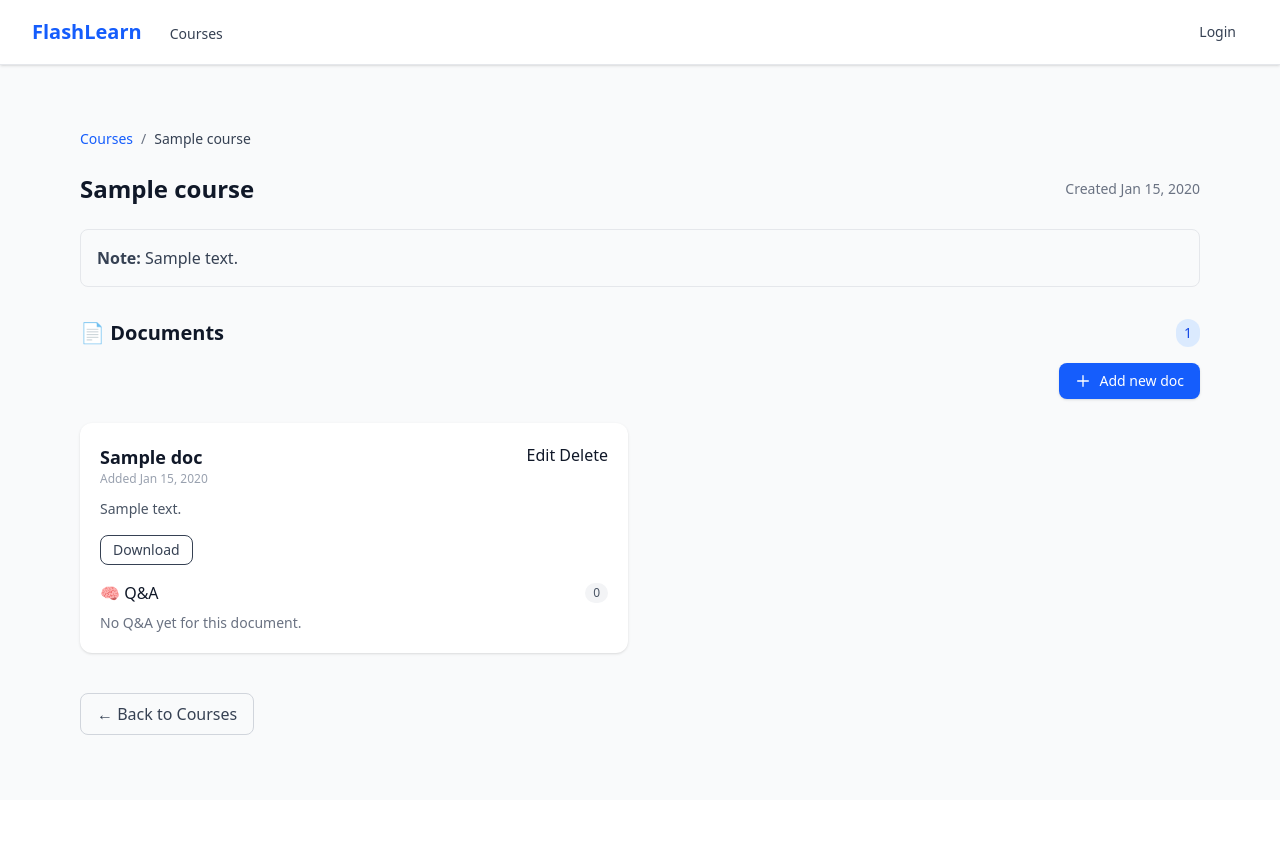
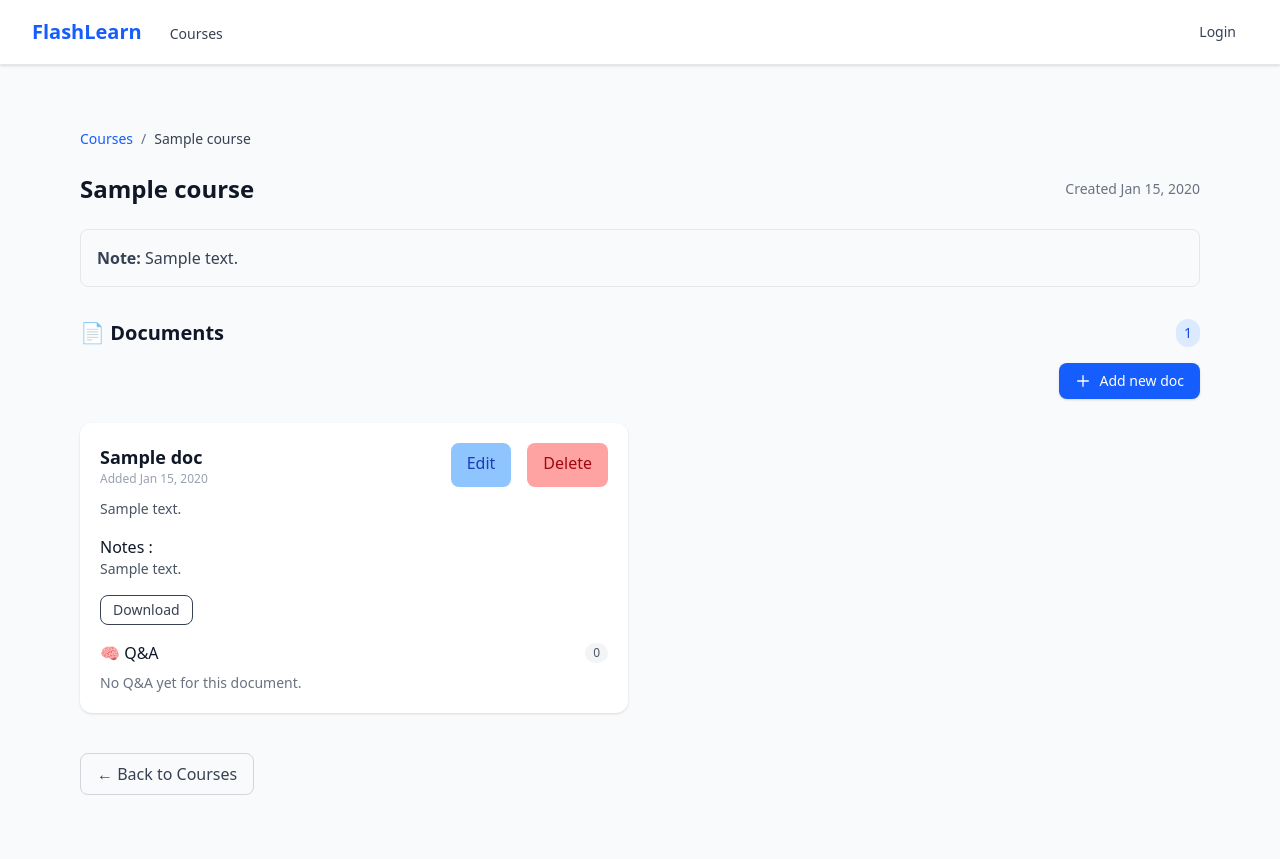
Before and after one commit to eldrianayera/FlashLearn, a Django app: template src/core/templates/core/course_detail_view.html in a window 1280 px wide. Before the commit the page ends 735 px from the top, so only its background shows below. Run offline with Django 3.2, Linux system fonts and the light colour scheme; the template is opened without the code that fills it: most values are stand-ins (such as "Sample title", 1, 10 or a date in 2020); some libraries are stand-ins or nearby versions.

Commit message:
feat: create UI for delete page

```diff
--- a/src/core/models.py
+++ b/src/core/models.py
@@ -30,7 +30,7 @@ class Document(models.Model):
     name = models.CharField(max_length=50)
     created_at = models.DateTimeField(auto_now_add=True)
     document_note = models.TextField(max_length=50, blank=True)
-    summary = models.TextField(max_length=50, null=True, blank=True)
+    summary = models.TextField(max_length=3000, null=True, blank=True)
     course = models.ForeignKey(Course, related_name='documents', on_delete=models.CASCADE)
     file = models.FileField(upload_to='documents/', null=True)
     user = models.ForeignKey(User, on_delete=models.CASCADE, related_name='documents')
--- a/src/core/templates/core/course_detail_view.html
+++ b/src/core/templates/core/course_detail_view.html
@@ -56,16 +56,26 @@
                 <h3 class="text-lg font-semibold text-gray-900">{{ doc.name }}</h3>
                 <p class="text-xs text-gray-400">Added {{ doc.created_at|date:'M d, Y' }}</p>
               </div>
-              <div class="">
-                <a href="{% url 'document-update' doc.id %}">Edit</a>
-                <a href="{% url 'document-delete' doc.id %}">Delete</a>
+              <div class="flex space-x-4">
+                <!-- Edit Link (Pastel Blue) -->
+                <a href="{% url 'document-update' doc.id %}" class="inline-block bg-blue-300 text-blue-800 py-2 px-4 rounded-lg hover:bg-blue-400 focus:outline-none focus:ring-2 focus:ring-blue-300 transition duration-300">Edit</a>
+
+                <!-- Delete Link (Pastel Red) -->
+                <a href="{% url 'document-delete' doc.id %}" class="inline-block bg-red-300 text-red-800 py-2 px-4 rounded-lg hover:bg-red-400 focus:outline-none focus:ring-2 focus:ring-red-300 transition duration-300">Delete</a>
               </div>
             </div>
 
             <!-- Summary / Note -->
-            {% if doc.summary or doc.document_note %}
+            {% if doc.summary %}
               <div class="mb-4">
-                <p class="text-gray-600 text-sm">{{ doc.summary|default:doc.document_note }}</p>
+                <p class="text-gray-600 text-sm">{{ doc.summary }}</p>
+              </div>
+            {% endif %}
+
+            {% if doc.document_note %}
+              <div class="mb-4">
+                <h4>Notes :</h4>
+                <p class="text-gray-600 text-sm">{{ doc.document_note }}</p>
               </div>
             {% endif %}
 
--- a/src/core/views.py
+++ b/src/core/views.py
@@ -108,7 +108,7 @@ class DocumentCreateView(CreateView):
 class DocumentUpdateView(UpdateView):
     model = Document
     template_name = "core/document_form.html"
-    fields = ['name','file']
+    fields = ['name','file','document_note','summary']
 
     def get_success_url(self):
         return reverse("course-detail", args=[self.object.course.slug])
--- a/src/static/output.css
+++ b/src/static/output.css
@@ -7,11 +7,21 @@
       "Segoe UI Emoji", "Segoe UI Symbol", "Noto Color Emoji";
     --font-mono: ui-monospace, SFMono-Regular, Menlo, Monaco, Consolas, "Liberation Mono",
       "Courier New", monospace;
+    --color-red-300: oklch(80.8% 0.114 19.571);
+    --color-red-400: oklch(70.4% 0.191 22.216);
+    --color-red-500: oklch(63.7% 0.237 25.331);
+    --color-red-600: oklch(57.7% 0.245 27.325);
+    --color-red-700: oklch(50.5% 0.213 27.518);
+    --color-red-800: oklch(44.4% 0.177 26.899);
     --color-blue-50: oklch(97% 0.014 254.604);
     --color-blue-100: oklch(93.2% 0.032 255.585);
+    --color-blue-200: oklch(88.2% 0.059 254.128);
+    --color-blue-300: oklch(80.9% 0.105 251.813);
+    --color-blue-400: oklch(70.7% 0.165 254.624);
     --color-blue-500: oklch(62.3% 0.214 259.815);
     --color-blue-600: oklch(54.6% 0.245 262.881);
     --color-blue-700: oklch(48.8% 0.243 264.376);
+    --color-blue-800: oklch(42.4% 0.199 265.638);
     --color-blue-900: oklch(37.9% 0.146 265.522);
     --color-gray-50: oklch(98.5% 0.002 247.839);
     --color-gray-100: oklch(96.7% 0.003 264.542);
@@ -21,9 +31,11 @@
     --color-gray-500: oklch(55.1% 0.027 264.364);
     --color-gray-600: oklch(44.6% 0.03 256.802);
     --color-gray-700: oklch(37.3% 0.034 259.733);
+    --color-gray-800: oklch(27.8% 0.033 256.848);
     --color-gray-900: oklch(21% 0.034 264.665);
     --color-white: #fff;
     --spacing: 0.25rem;
+    --container-sm: 24rem;
     --container-md: 28rem;
     --container-2xl: 42rem;
     --container-6xl: 72rem;
@@ -368,22 +371,12 @@
       margin-inline-end: calc(calc(var(--spacing) * 2) * calc(1 - var(--tw-space-x-reverse)));
     }
   }
-  .divide-y {
+  .space-x-4 {
     :where(& > :not(:last-child)) {
-      --tw-divide-y-reverse: 0;
-      border-bottom-style: var(--tw-border-style);
-      border-top-style: var(--tw-border-style);
-      border-top-width: calc(1px * var(--tw-divide-y-reverse));
-      border-bottom-width: calc(1px * calc(1 - var(--tw-divide-y-reverse)));
+      --tw-space-x-reverse: 0;
+      margin-inline-start: calc(calc(var(--spacing) * 4) * var(--tw-space-x-reverse));
+      margin-inline-end: calc(calc(var(--spacing) * 4) * calc(1 - var(--tw-space-x-reverse)));
     }
-  }
-  .divide-gray-200 {
-    :where(& > :not(:last-child)) {
-      border-color: var(--color-gray-200);
-    }
-  }
-  .self-end {
-    align-self: flex-end;
   }
   .rounded-2xl {
     border-radius: var(--radius-2xl);
@@ -417,6 +410,15 @@
   .bg-blue-100 {
     background-color: var(--color-blue-100);
   }
+  .bg-blue-200 {
+    background-color: var(--color-blue-200);
+  }
+  .bg-blue-300 {
+    background-color: var(--color-blue-300);
+  }
+  .bg-blue-400 {
+    background-color: var(--color-blue-400);
+  }
   .bg-blue-600 {
     background-color: var(--color-blue-600);
   }
@@ -425,6 +427,30 @@
   }
   .bg-gray-100 {
     background-color: var(--color-gray-100);
+  }
+  .bg-red-300 {
+    background-color: var(--color-red-300);
+  }
+  .bg-red-400 {
+    background-color: var(--color-red-400);
+  }
+  .bg-red-500 {
+    background-color: var(--color-red-500);
+  }
+  .bg-red-500\/20 {
+    background-color: color-mix(in srgb, oklch(63.7% 0.237 25.331) 20%, transparent);
+    @supports (color: color-mix(in lab, red, red)) {
+      background-color: color-mix(in oklab, var(--color-red-500) 20%, transparent);
+    }
+  }
+  .bg-red-500\/50 {
+    background-color: color-mix(in srgb, oklch(63.7% 0.237 25.331) 50%, transparent);
+    @supports (color: color-mix(in lab, red, red)) {
+      background-color: color-mix(in oklab, var(--color-red-500) 50%, transparent);
+    }
+  }
+  .bg-red-600 {
+    background-color: var(--color-red-600);
   }
   .bg-white {
     background-color: var(--color-white);
@@ -522,6 +548,9 @@
   .text-blue-700 {
     color: var(--color-blue-700);
   }
+  .text-blue-800 {
+    color: var(--color-blue-800);
+  }
   .text-gray-400 {
     color: var(--color-gray-400);
   }
@@ -534,8 +563,17 @@
   .text-gray-700 {
     color: var(--color-gray-700);
   }
+  .text-gray-800 {
+    color: var(--color-gray-800);
+  }
   .text-gray-900 {
     color: var(--color-gray-900);
+  }
+  .text-red-600 {
+    color: var(--color-red-600);
+  }
+  .text-red-800 {
+    color: var(--color-red-800);
   }
   .text-white {
     color: var(--color-white);
@@ -559,10 +601,19 @@
     outline-style: var(--tw-outline-style);
     outline-width: 1px;
   }
+  .transition {
+    transition-property: color, background-color, border-color, outline-color, text-decoration-color, fill, stroke, --tw-gradient-from, --tw-gradient-via, --tw-gradient-to, opacity, box-shadow, transform, translate, scale, rotate, filter, -webkit-backdrop-filter, backdrop-filter, display, content-visibility, overlay, pointer-events;
+    transition-timing-function: var(--tw-ease, var(--default-transition-timing-function));
+    transition-duration: var(--tw-duration, var(--default-transition-duration));
+  }
   .transition-transform {
     transition-property: transform, translate, scale, rotate;
     transition-timing-function: var(--tw-ease, var(--default-transition-timing-function));
     transition-duration: var(--tw-duration, var(--default-transition-duration));
+  }
+  .duration-300 {
+    --tw-duration: 300ms;
+    transition-duration: 300ms;
   }
   .group-open\:rotate-180 {
     &:is(:where(.group):is([open], :popover-open, :open) *) {
@@ -610,6 +661,13 @@
       color: var(--color-blue-600);
     }
   }
+  .hover\:bg-blue-400 {
+    &:hover {
+      @media (hover: hover) {
+        background-color: var(--color-blue-400);
+      }
+    }
+  }
   .hover\:bg-blue-700 {
     &:hover {
       @media (hover: hover) {
@@ -631,6 +689,20 @@
       }
     }
   }
+  .hover\:bg-red-400 {
+    &:hover {
+      @media (hover: hover) {
+        background-color: var(--color-red-400);
+      }
+    }
+  }
+  .hover\:bg-red-700 {
+    &:hover {
+      @media (hover: hover) {
+        background-color: var(--color-red-700);
+      }
+    }
+  }
   .hover\:text-blue-600 {
     &:hover {
       @media (hover: hover) {
@@ -677,6 +751,11 @@
       box-shadow: var(--tw-inset-shadow), var(--tw-inset-ring-shadow), var(--tw-ring-offset-shadow), var(--tw-ring-shadow), var(--tw-shadow);
     }
   }
+  .focus\:ring-blue-300 {
+    &:focus {
+      --tw-ring-color: var(--color-blue-300);
+    }
+  }
   .focus\:ring-blue-500 {
     &:focus {
       --tw-ring-color: var(--color-blue-500);
@@ -685,6 +764,16 @@
   .focus\:ring-blue-900 {
     &:focus {
       --tw-ring-color: var(--color-blue-900);
+    }
+  }
+  .focus\:ring-red-300 {
+    &:focus {
+      --tw-ring-color: var(--color-red-300);
+    }
+  }
+  .focus\:ring-red-500 {
+    &:focus {
+      --tw-ring-color: var(--color-red-500);
     }
   }
   .focus\:ring-offset-1 {
@@ -756,11 +845,6 @@
   initial-value: 0;
 }
 @property --tw-space-x-reverse {
-  syntax: "*";
-  inherits: false;
-  initial-value: 0;
-}
-@property --tw-divide-y-reverse {
   syntax: "*";
   inherits: false;
   initial-value: 0;
@@ -844,12 +928,15 @@
   inherits: false;
   initial-value: solid;
 }
+@property --tw-duration {
+  syntax: "*";
+  inherits: false;
+}
 @layer properties {
   @supports ((-webkit-hyphens: none) and (not (margin-trim: inline))) or ((-moz-orient: inline) and (not (color:rgb(from red r g b)))) {
     *, ::before, ::after, ::backdrop {
       --tw-space-y-reverse: 0;
       --tw-space-x-reverse: 0;
-      --tw-divide-y-reverse: 0;
       --tw-border-style: solid;
       --tw-font-weight: initial;
       --tw-shadow: 0 0 #0000;
@@ -867,6 +954,7 @@
       --tw-ring-offset-color: #fff;
       --tw-ring-offset-shadow: 0 0 #0000;
       --tw-outline-style: solid;
+      --tw-duration: initial;
     }
   }
 }
```
Also changed, not shown: other parts of src/static/output.css (+17 -20 lines), src/core/templates/core/document_delete.html (+17 -5 lines).
